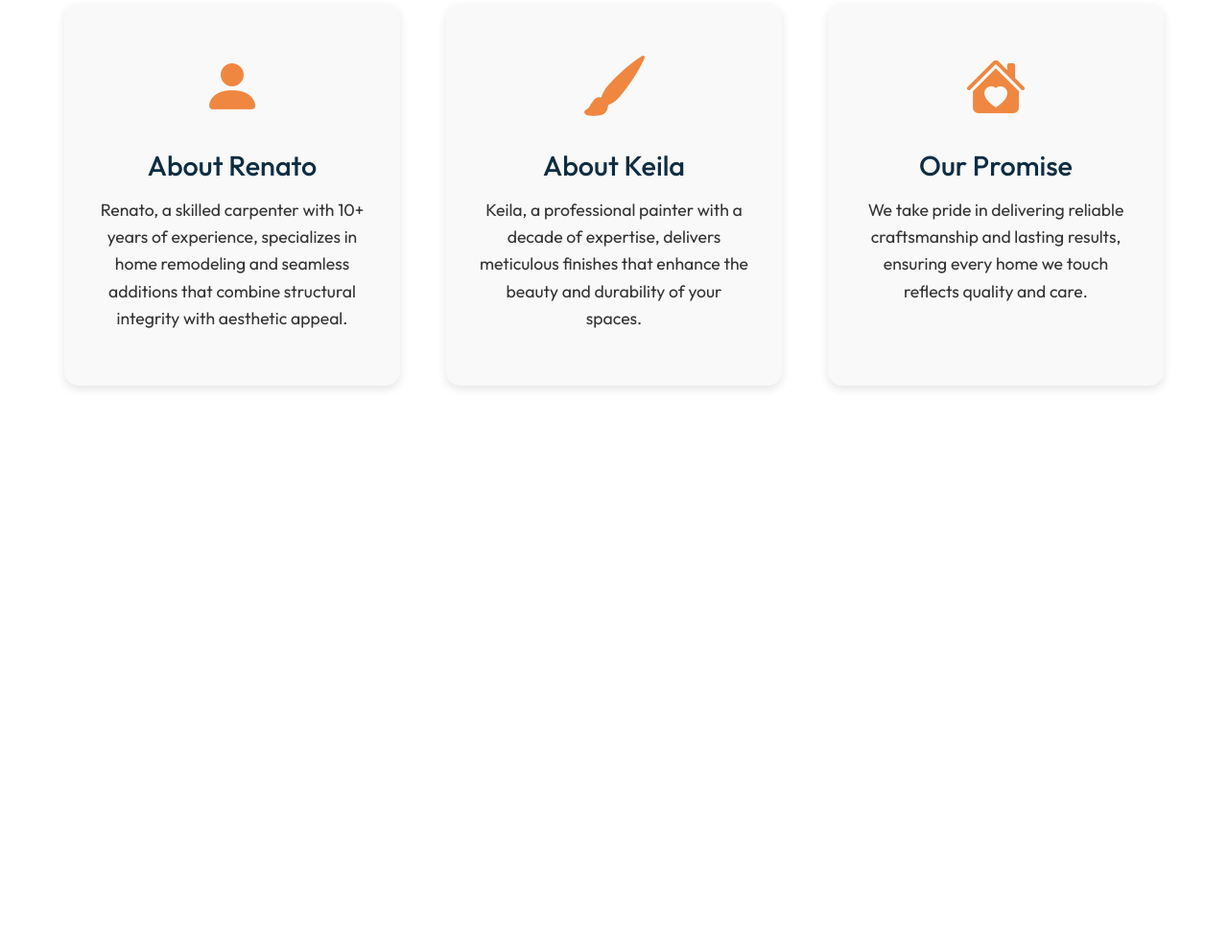
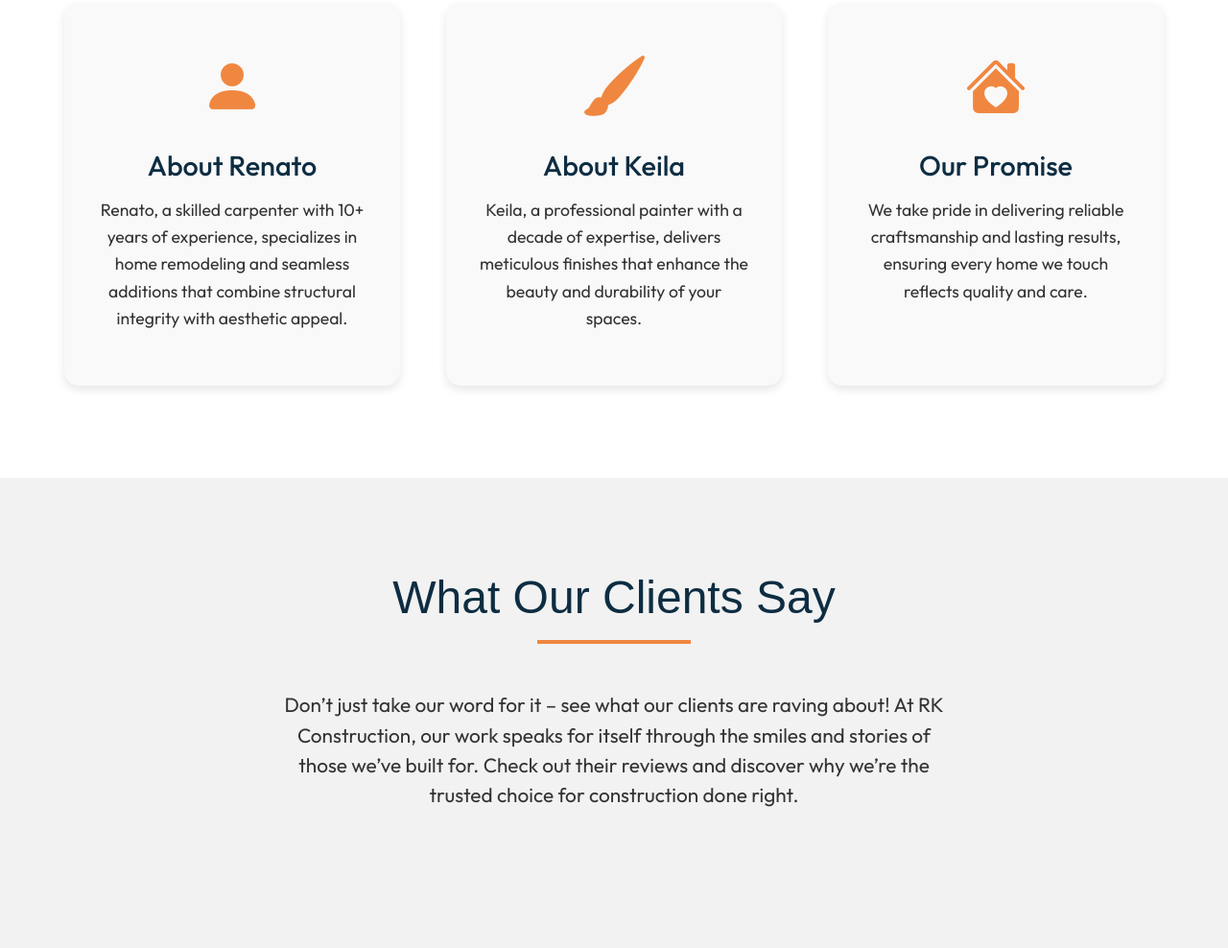
Before and after one commit to OscarHernandez07/Construction-Website-, a plain HTML site: page index.html in a window 1280 px wide. Shown: the part 999-1987 px from the top of the page at 96% size. Before the commit the page ends 1497 px from the top, so only its background shows below. Drawn offline with nearby package versions, Linux system fonts and the light colour scheme; a web font is replaced by a local one.

Commit message:
Started the reviews section

```diff
--- a/index.html
+++ b/index.html
@@ -6,10 +6,6 @@
     <title>RK Construction </title>
     <!-- Css link -->
     <link rel="stylesheet" href="style.css">
-
-    <!-- Font awesome link -->
-    <link
-    rel="stylesheet" href="https://cdnjs.cloudflare.com/ajax/libs/font-awesome/6.6.0/css/all.min.css" integrity="sha512-KKw8zR9lPL9r7JQ2rV8uDjQ7DXXyRjBiJr4MJcJd4Jid1n5hD6Gk6sVJ+chGYq5T3jFboAj2Xk4oD1Zk4YY7fA==" crossorigin="anonymous" referrerpolicy="no-referrer"/>
 
     <!-- Bootstrap link -->
     <link href="https://cdn.jsdelivr.net/npm/bootstrap@5.3.8/dist/css/bootstrap.min.css" rel="stylesheet" integrity="sha384-sRIl4kxILFvY47J16cr9ZwB07vP4J8+LH7qKQnuqkuIAvNWLzeN8tE5YBujZqJLB" crossorigin="anonymous">
@@ -48,6 +44,7 @@
                 <ul class="navbar-nav justify-content-end flex-grow-1 pe-3">
                   <li class="nav-item"><a class="nav-link active" style="color: white;" href="#"> Home</a></li>
                   <li class="nav-item"><a class="nav-link" style="color: white;" href="index.html#about-us">About Us</a></li>
+                  <li class="nav-item"><a class="nav-link" style="color: white;" href="index.html#reviews">Reviews</a></li>
                   <li class="nav-item"><a class="nav-link" style="color: white;" href="#">Services</a></li>
 
                   <li class="nav-item"><a class="nav-link" style="color: white;" href="#">Projects</a></li>
@@ -117,10 +114,27 @@
           <p>We take pride in delivering reliable craftsmanship and lasting results, ensuring every home we touch reflects quality and care.</p>
         </div>
       </div>
-  </section>
       </div>
 
         <!-- Create reviews from his customers -->
+
+      <div class="reviews-header" id="reviews">
+        <div class="reviews-title">
+          <h2>What Our Clients Say</h2>
+          <div class="line-divider-whyUs"></div>
+        </div>
+
+        <div class="reviews-description">
+            <p>Don’t just take our word for it – see what our clients are raving about! At RK Construction, our work speaks for itself through the smiles and stories of
+those we’ve built for. Check out their reviews and discover why we’re the trusted choice for construction done right.</p>
+        </div>
+
+
+
+      </div>
+
+
+
 
 
 
--- a/style.css
+++ b/style.css
@@ -220,3 +220,30 @@ body {
       font-size: 2.2rem;
     }
   }
+
+
+  /* Code about the reviews */
+  .reviews-header {
+    background-color: rgb(242, 242, 242);
+    padding: 6rem 2rem;
+    text-align: center;
+  }
+
+  .reviews-title {
+    font-family: "BBH Sans Bogle", sans-serif;
+    color: #0e2d42ff;
+  }
+
+  .reviews-title h2 {
+    font-size: 3rem;
+  }
+
+ .reviews-description {
+    font-size: 1.3rem;
+    font-family: "Outfit", sans-serif;
+    color: #333;
+    max-width: 700px;
+    margin: 2rem auto 0;
+    text-align: center;
+    padding-bottom: 2rem;
+  }
```
Also changed, not shown: images/geo.jpeg (added). Lines whose indentation alone changed are shown as unchanged.
